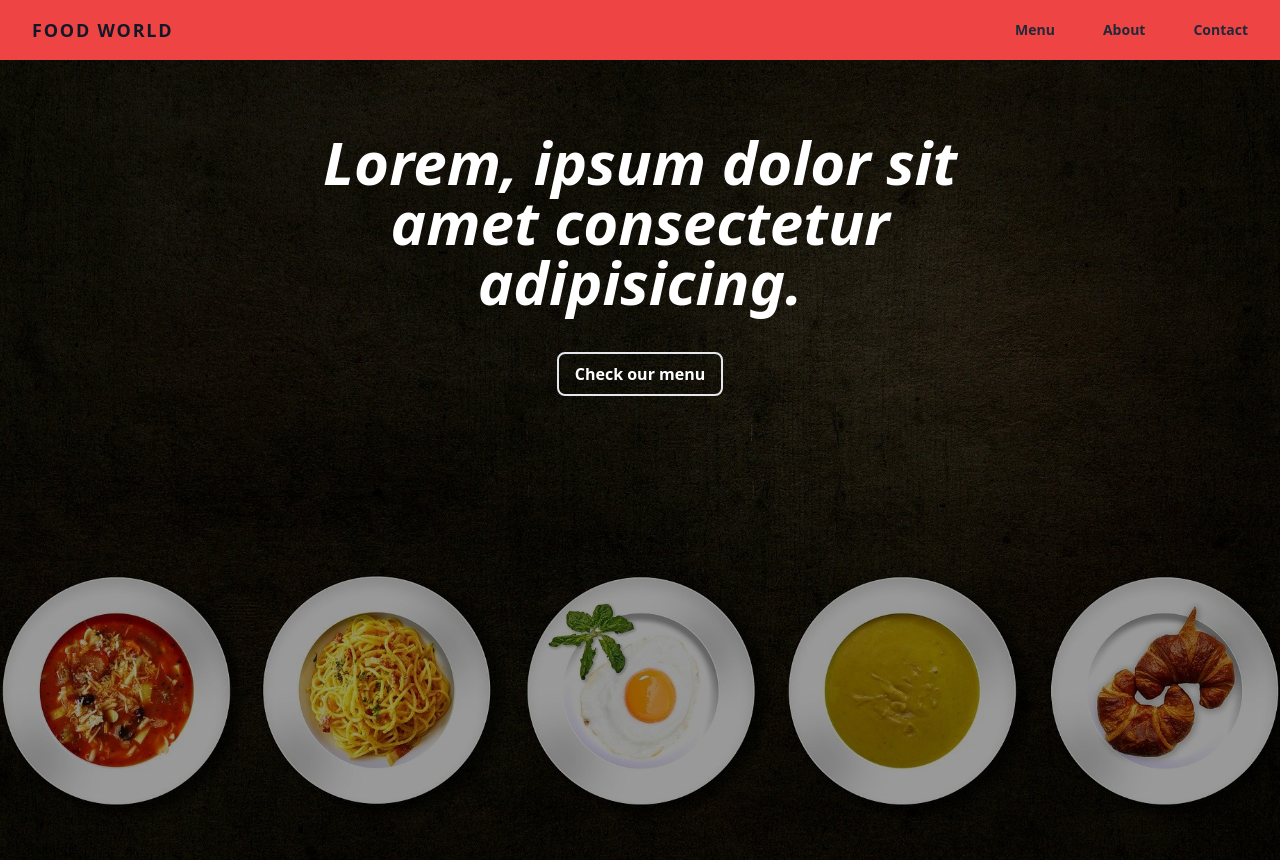
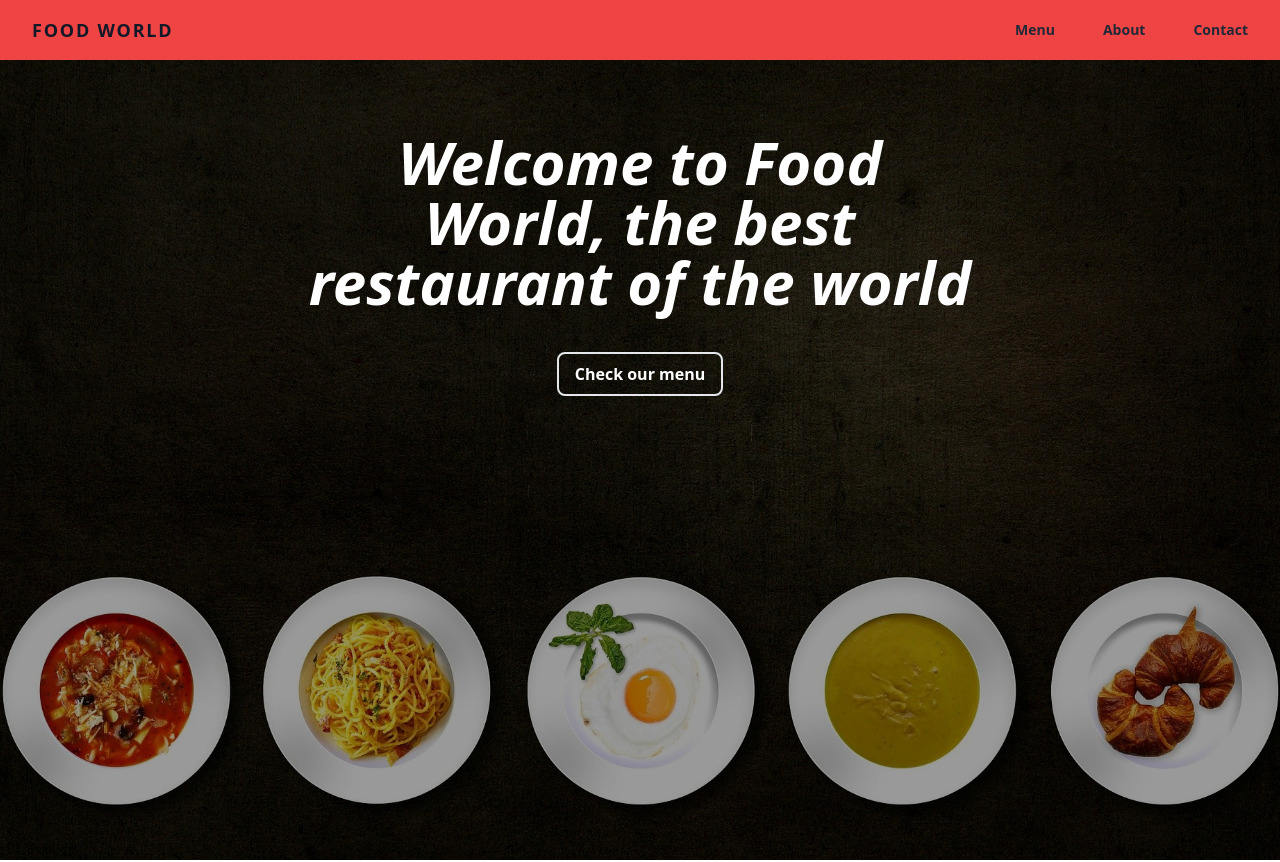
Before and after one commit to alonsox/food-world-frontend, an Angular app: page / in a window 1280 px wide. Shown: the top 862 px of the page. Built offline with nearby package versions, Linux system fonts and the light colour scheme.

Commit message:
Update main message

```diff
--- a/src/app/pages/home/home.component.html
+++ b/src/app/pages/home/home.component.html
@@ -16,7 +16,7 @@
             italic
           "
         >
-          Lorem, ipsum dolor sit amet consectetur adipisicing.
+          Welcome to Food World, the best restaurant of the world
         </h1>
         <a
           routerLink="/menu"
```
